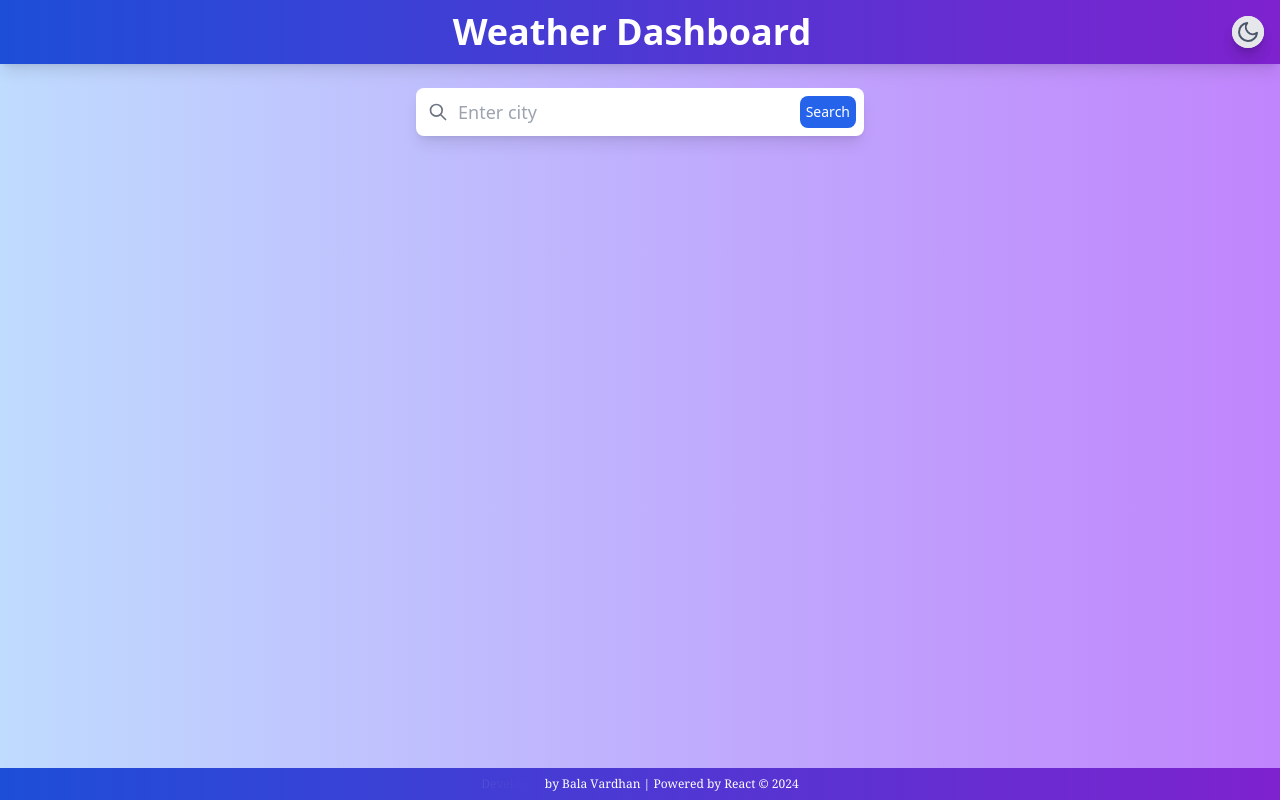
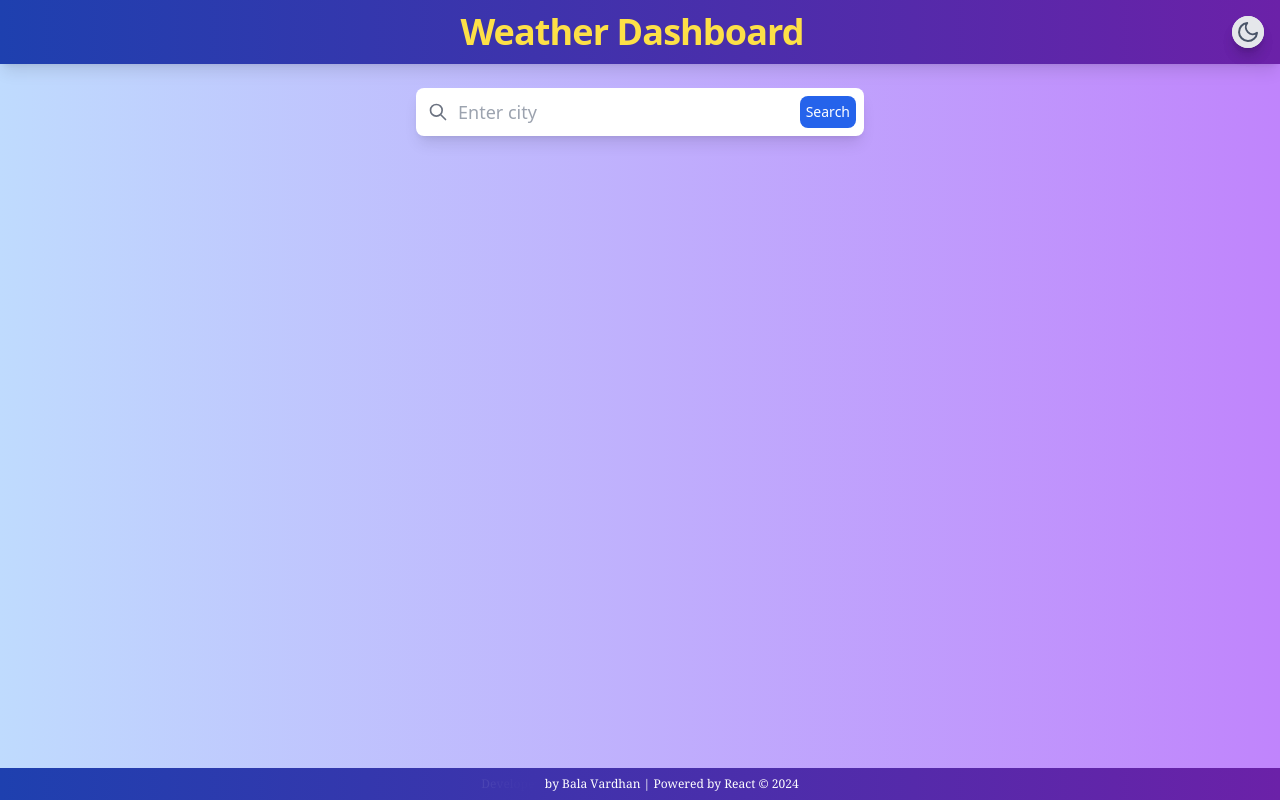
Before and after one commit to vardhan12178/weather, a React (Create React App) app: page / in a window 1280 px wide. Built offline with nearby package versions, Linux system fonts and the light colour scheme; no server answers.

Commit message:
modified some styling part

```diff
--- a/src/components/Footer.js
+++ b/src/components/Footer.js
@@ -1,7 +1,7 @@
 const Footer = () => {
     const text = "Developed by Bala Vardhan | Powered by React © 2024";
     return (
-    <footer className=" w-full py-2 mt-5 text-xs font-serif bg-gradient-to-r from-blue-700 to-purple-700 dark:from-gray-500 dark:to-gray-400 text-white dark:text-gray-900 text-center shadow-lg">
+      <footer className="w-full py-2 mt-5 text-xs font-serif bg-gradient-to-r from-blue-800 to-purple-800 dark:from-gray-700 dark:to-gray-600 text-white dark:text-gray-200 text-center shadow-lg">
         {text.split("").map((char, index) => (
           <span
             key={index}
--- a/src/components/Header.js
+++ b/src/components/Header.js
@@ -14,10 +14,12 @@ const Header = ({ setLocation, toggleDarkMode, darkMode }) => {
 
   return (
     <header className="mb-5 w-full">
-      <nav className="bg-gradient-to-r from-blue-700 to-purple-700 dark:from-gray-500 dark:to-gray-400 shadow-lg">
+      <nav className="bg-gradient-to-r from-blue-800 to-purple-800 dark:from-gray-700 dark:to-gray-600 shadow-lg">
         <div className="max-w-4xl mx-auto px-4 sm:px-6 lg:px-8">
           <div className="flex items-center justify-between h-16">
-            <h1 className="text-2xl sm:text-4xl font-bold text-white dark:text-gray-900 text-center flex-1">Weather Dashboard</h1>
+            <h1 className="text-3xl sm:text-4xl font-bold text-yellow-300 dark:text-yellow-200 text-center flex-1 tracking-tight">
+              Weather Dashboard
+            </h1>
             <div className="ml-4">
               <DarkModeToggle toggleDarkMode={toggleDarkMode} darkMode={darkMode} />
             </div>
@@ -35,7 +37,7 @@ const Header = ({ setLocation, toggleDarkMode, darkMode }) => {
           />
           <button
             type="submit"
-            className="absolute top-1/2 right-2 transform -translate-y-1/2 p-1.5 text-xs sm:text-sm bg-blue-600 text-white rounded-lg hover:bg-blue-700 focus:ring-2 focus:ring-blue-500 focus:outline-none transition-colors dark:bg-gray-900 dark:hover:bg-gray-500 dark:focus:ring-2 dark:focus:ring-gray-500 dark:focus:outline-none dark:transition-colors"
+            className="absolute top-1/2 right-2 transform -translate-y-1/2 p-1.5 text-xs sm:text-sm bg-blue-600 text-white rounded-lg hover:bg-blue-700 focus:ring-2 focus:ring-blue-500 focus:outline-none transition-colors dark:bg-gray-900 dark:hover:bg-gray-500 dark:focus:ring-2 dark:focus:ring-gray-500 dark:focus:outline-none"
           >
             Search
           </button>
--- a/src/components/WeatherCard.js
+++ b/src/components/WeatherCard.js
@@ -3,7 +3,7 @@ import { WiHumidity, WiStrongWind, WiThermometer } from 'react-icons/wi';
 const WeatherCard = ({ weatherData, error }) => {
   if (error) {
     return (
-      <div className="bg-red-600 dark:bg-gray-800 p-6 rounded-xl shadow-lg text-center text-white">
+      <div className="bg-red-600 dark:bg-red-800 p-6 rounded-xl shadow-lg text-center text-white">
         <h2 className="text-2xl sm:text-3xl font-semibold mb-2">Error</h2>
         <p className="text-lg sm:text-xl mb-2">{error}</p>
         <p className="text-3xl sm:text-5xl font-bold mb-4">😞</p>
@@ -14,11 +14,11 @@ const WeatherCard = ({ weatherData, error }) => {
   const iconUrl = `https://openweathermap.org/img/wn/${weatherData.weather[0].icon}@2x.png`;
 
   return (
-    <div className="bg-gradient-to-r  from-blue-500 to-purple-600 dark:from-gray-800 dark:to-gray-800 p-3 rounded-xl shadow-lg text-center text-white">
+    <div className="bg-gradient-to-r from-blue-500 to-purple-600 dark:from-gray-800 dark:to-gray-700 p-3 rounded-xl shadow-lg text-center text-white">
       <h2 className="text-2xl sm:text-3xl font-semibold mb-2">{weatherData.name}</h2>
       <img src={iconUrl} alt={weatherData.weather[0].description} className="mx-auto w-20 h-20 sm:w-24 sm:h-24 mb-4" />
       <p className="text-lg sm:text-xl capitalize mb-2">{weatherData.weather[0].description}</p>
-      <p className="text-3xl sm:text-5xl font-bold mb-4">{weatherData.main.temp}°C</p>
+      <p className="text-3xl text-yellow-200 dark:text-yellow-200 sm:text-5xl font-bold mb-4">{weatherData.main.temp}°C</p>
       <div className="flex flex-col sm:flex-row justify-around text-lg mb-4 space-y-2 sm:space-y-0 sm:space-x-2">
         <div className="flex flex-col items-center">
           <WiThermometer className="w-6 h-6 mr-2 text-blue-300 dark:text-gray-300" />
--- a/src/components/WeatherRecommendations.js
+++ b/src/components/WeatherRecommendations.js
@@ -35,7 +35,7 @@ const WeatherRecommendations = ({ weatherData }) => {
   const recommendation = getRecommendations(weatherData);
 
   return (
-    <div className="bg-gradient-to-r mb-4 from-green-500 to-teal-600 dark:from-gray-800 dark:to-gray-800 p-3 mt-4 rounded-xl shadow-lg text-center text-white">
+    <div className="bg-gradient-to-r mb-4 from-green-500 to-teal-600 dark:from-gray-800 dark:to-gray-700 p-3 mt-4 rounded-xl shadow-lg text-center text-white">
       <h2 className="text-2xl font-bold mb-2">Recommendations</h2>
       <div className="flex flex-col items-center">
         {recommendation.icon}
```
Lines whose indentation alone changed are shown as unchanged.
